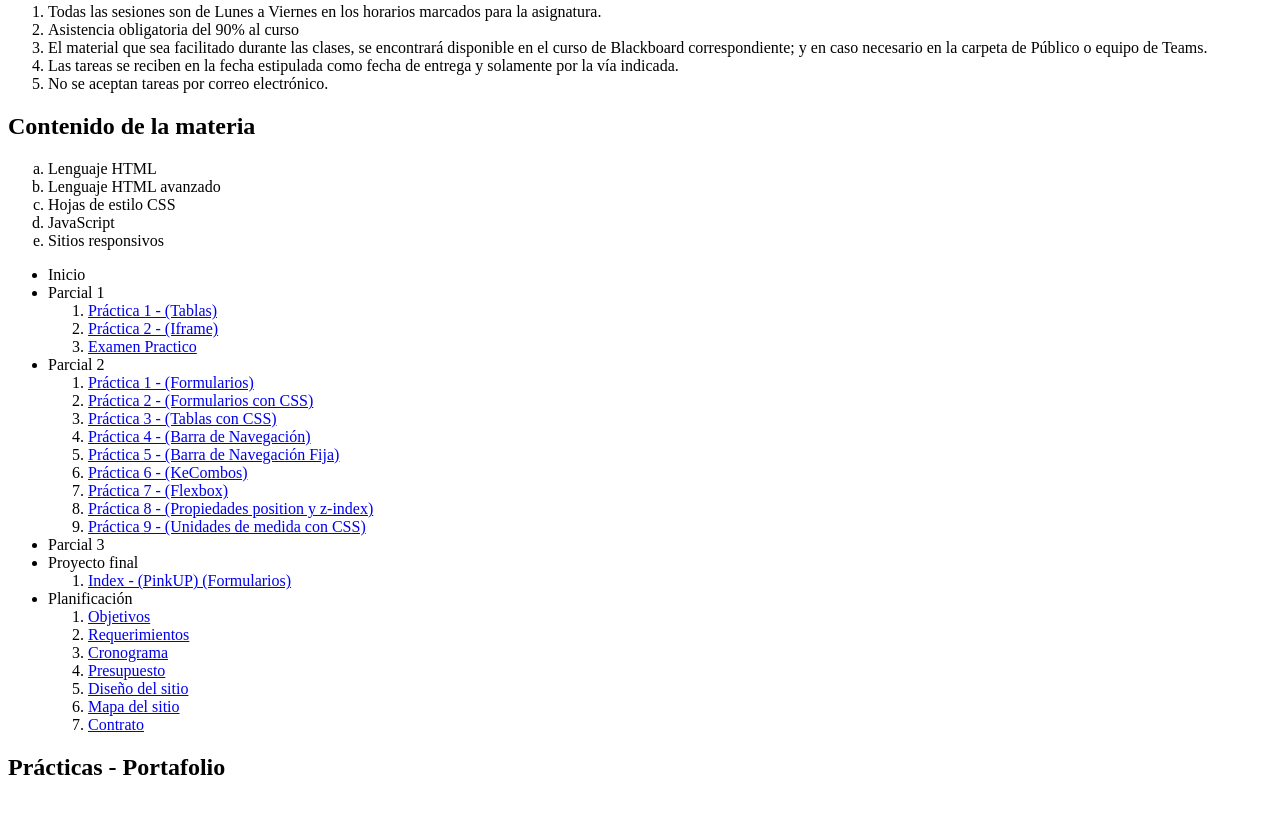
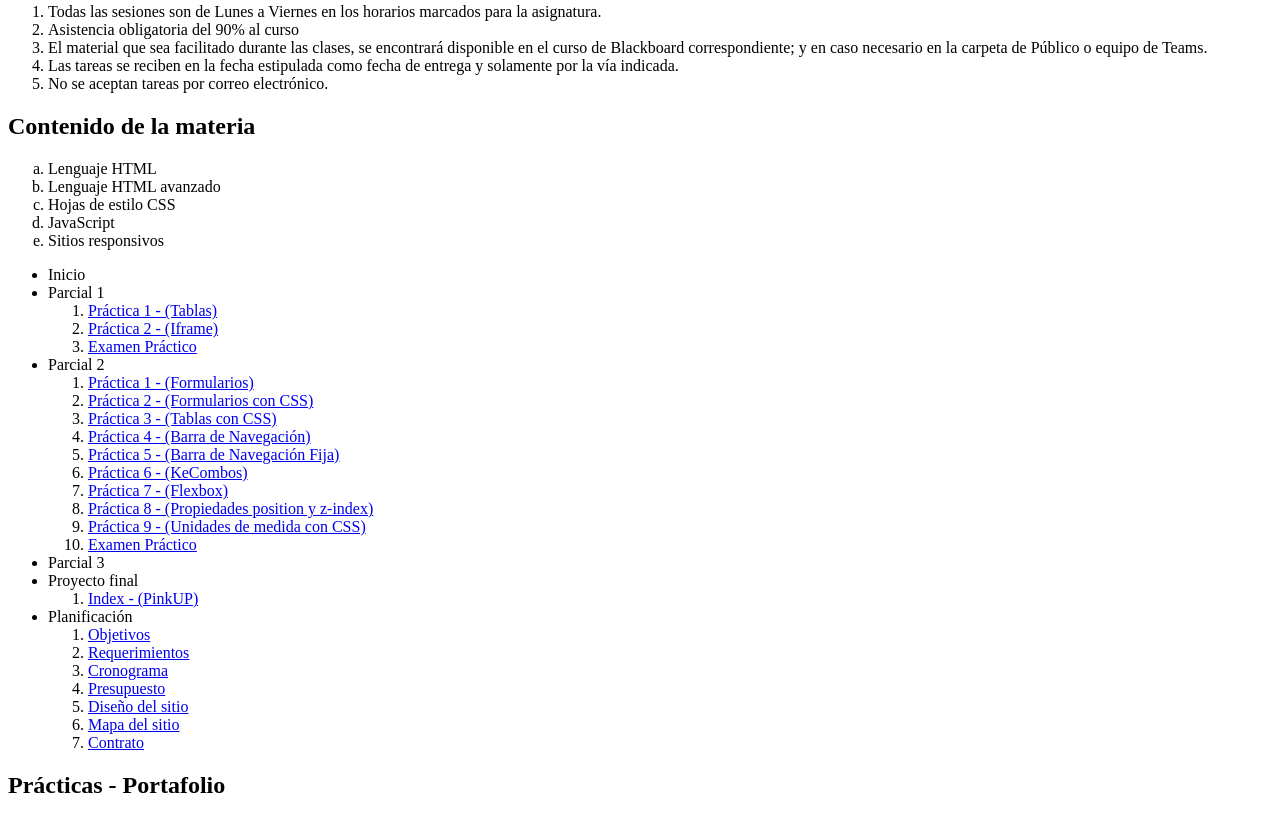
Before and after one commit to americadenisse/programacion_web_I-portafolio-de-evidencias, a plain HTML site: page index.html in a window 1280 px wide. Shown: the part 1169-1988 px from the top of the page. Drawn offline with Linux system fonts and the light colour scheme.

Commit message:
Update index.html

```diff
--- a/index.html
+++ b/index.html
@@ -84,7 +84,7 @@
 					<ol>
 						<li><a href="práctica2.html">Práctica 1 - (Tablas)</a></li>
 						<li><a href="práctica3.html">Práctica 2 - (Iframe)</a></li>
-						<li><a href="Examen Práctico - P1.html">Examen Practico</a></li>
+						<li><a href="Examen Práctico - P1.html">Examen Práctico</a></li>
 					</ol>
 				<li>Parcial 2</li>
 					<ol>
@@ -93,15 +93,16 @@
 						<li><a href="práctica3-p2.html">Práctica 3 - (Tablas con CSS)</a></li>
 						<li><a href="práctica4-p2.html">Práctica 4 - (Barra de Navegación)</a></li>
 						<li><a href="práctica5-p2.html">Práctica 5 - (Barra de Navegación Fija)</a></li>
-						<li><a href="práctica6-p2.html">Práctica 6 - (KeCombos)</a></li>
+						<li><a href="práctica6-p2-KeCombos.html">Práctica 6 - (KeCombos)</a></li>
 						<li><a href="práctica7-p2.html">Práctica 7 - (Flexbox)</a></li>
 						<li><a href="práctica8-p2.html">Práctica 8 - (Propiedades position y z-index)</a></li>
 						<li><a href="práctica9-p2.html">Práctica 9 - (Unidades de medida con CSS)</a></li>
+						<li><a href="Examen Práctico - P2.html">Examen Práctico</a></li>
 					</ol>
 				<li>Parcial 3</li>
 				<li>Proyecto final</li>
 					<ol>
-						<li><a href="https://americadenisse.github.io/cno_programacion_web_I-proyecto-final/">Index - (PinkUP) (Formularios)</a></li>
+						<li><a href="https://americadenisse.github.io/cno_programacion_web_I-proyecto-final/">Index - (PinkUP)</a></li>
 					</ol>
 				<li>Planificación</li>
 					<ol>
```
